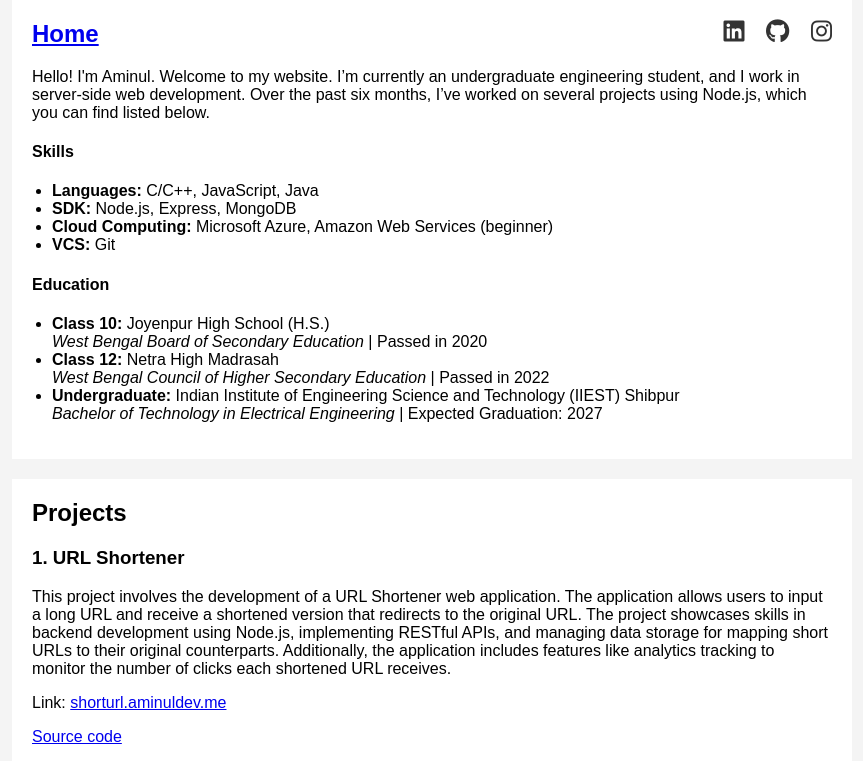
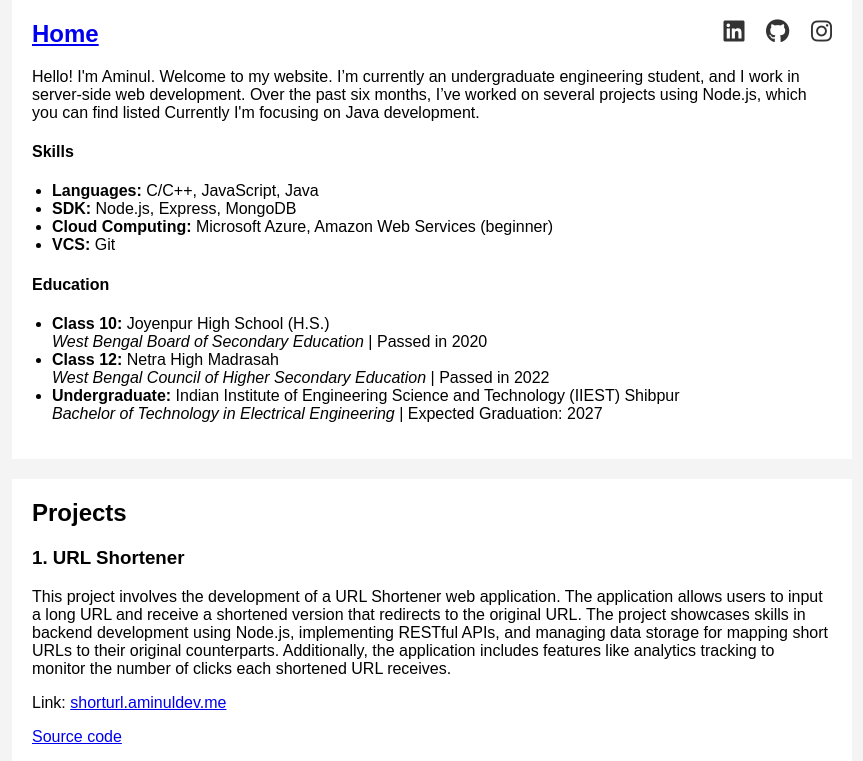
Before and after one commit to aminulislam33/portfolio, a website: page public/index.html in a window 1280 px wide. Shown: the top 761 px of the page, without its empty margins (208-1071 px from the left). Drawn offline with Linux system fonts and the light colour scheme.

Commit message:
adding a line in Home

```diff
--- a/public/index.html
+++ b/public/index.html
@@ -95,7 +95,7 @@
             </a>
         </div>
         <p>
-            Hello! I'm Aminul. Welcome to my website. I’m currently an undergraduate engineering student, and I work in server-side web development. Over the past six months, I’ve worked on several projects using Node.js, which you can find listed below.
+            Hello! I'm Aminul. Welcome to my website. I’m currently an undergraduate engineering student, and I work in server-side web development. Over the past six months, I’ve worked on several projects using Node.js, which you can find listed Currently I'm focusing on Java development.
         </p>
         <h4>Skills</h4>
         <ul>
```
